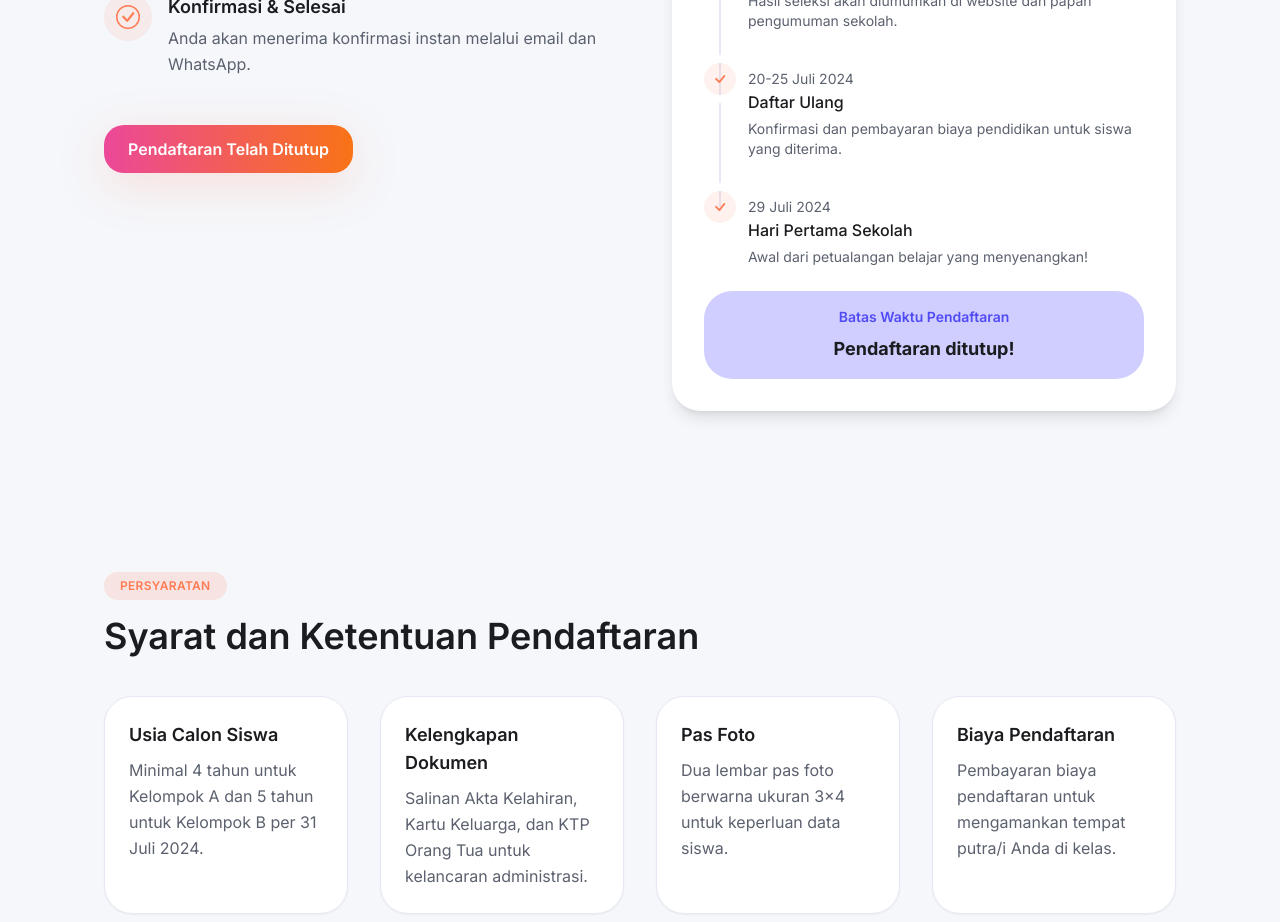
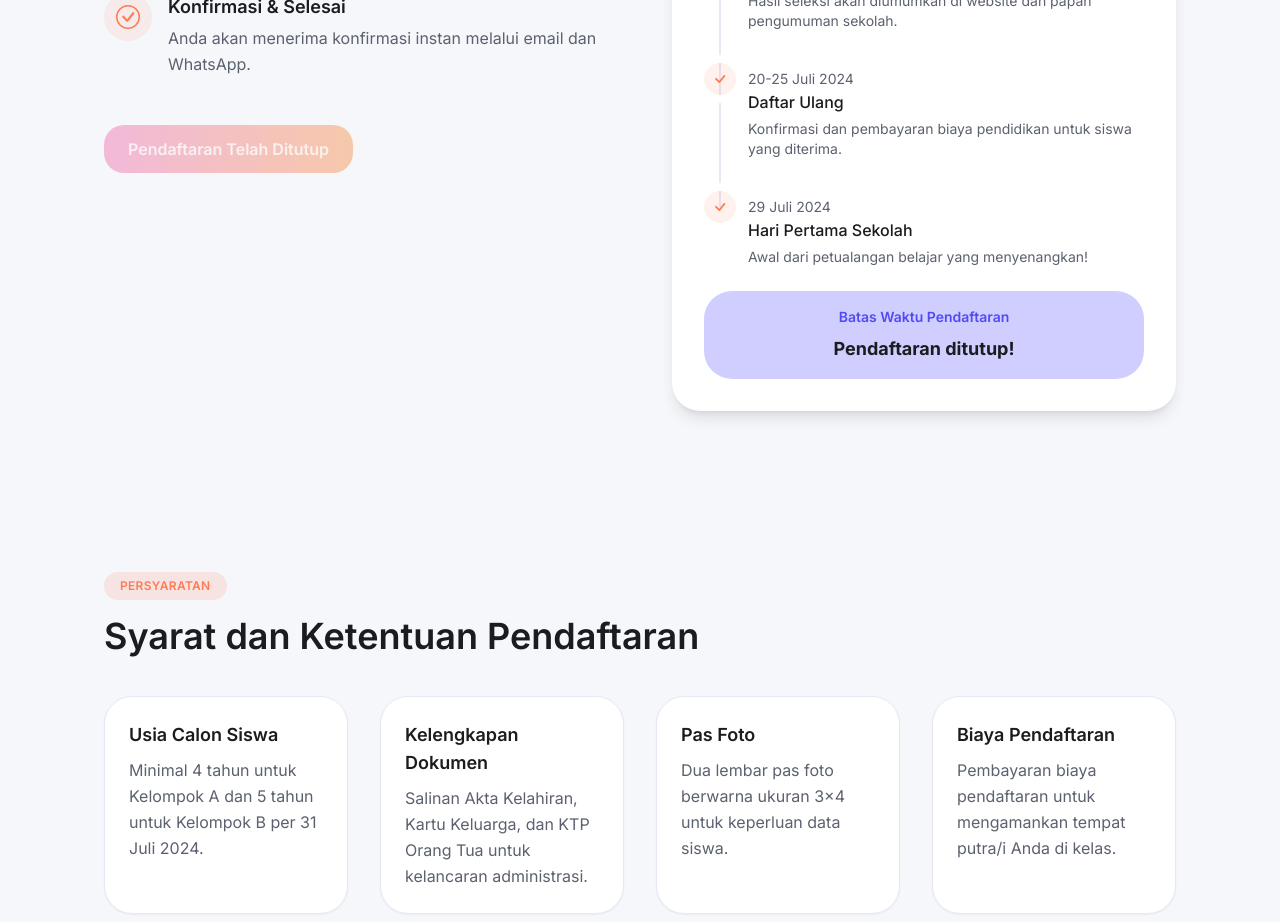
Before and after one commit to jwrfree/tk-kartikasari, a Next.js app: page /ppdb in a window 1280 px wide. Shown: the part 1060-1982 px from the top of the page. Built offline with nearby package versions, Linux system fonts and the light colour scheme.

Commit message:
style: Add disabled state for primary button

```diff
--- a/app/globals.css
+++ b/app/globals.css
@@ -71,6 +71,10 @@ body {
   @apply btn bg-gradient-to-r from-pink-500 to-orange-500 text-white shadow-floating hover:brightness-[1.05] hover:shadow-xl;
 }
 
+.btn-primary:disabled {
+    @apply btn bg-gradient-to-r from-pink-500/50 to-orange-500/50 text-white/80 shadow-none cursor-not-allowed opacity-70;
+}
+
 /* Tombol aksi sekunder - UPDATED: Changed to use pink as the new primary accent */
 .btn-secondary {
   @apply btn bg-pink-500/10 text-pink-500 hover:bg-pink-500/20;
```
